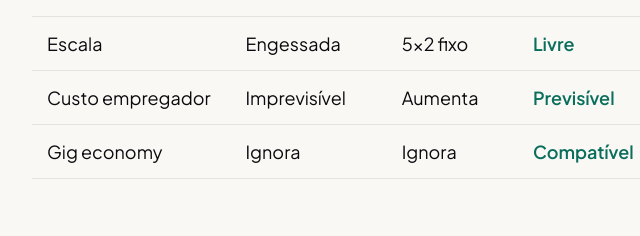
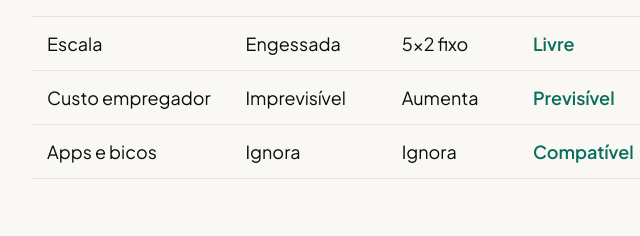
Before and after one commit to todahoraconta/todahoraconta.github.io, a plain HTML site: page manifesto.html in a window 1280 px wide. Shown: the part 6126-6362 px from the top of the page, 298-938 px from the left. Drawn offline with nearby package versions, Linux system fonts and the light colour scheme; a web font is replaced by a local one.

Commit message:
copy: 'Gig economy' → 'Apps e bicos' (linguagem popular)

```diff
--- a/manifesto.html
+++ b/manifesto.html
@@ -129,7 +129,7 @@
         <tr><td>Unidade</td><td>Mês</td><td>Mês</td><td>Hora</td></tr>
         <tr><td>Escala</td><td>Engessada</td><td>5x2 fixo</td><td>Livre</td></tr>
         <tr><td>Custo empregador</td><td>Imprevisível</td><td>Aumenta</td><td>Previsível</td></tr>
-        <tr><td>Gig economy</td><td>Ignora</td><td>Ignora</td><td>Compatível</td></tr>
+        <tr><td>Apps e bicos</td><td>Ignora</td><td>Ignora</td><td>Compatível</td></tr>
       </tbody>
     </table>
 
```
